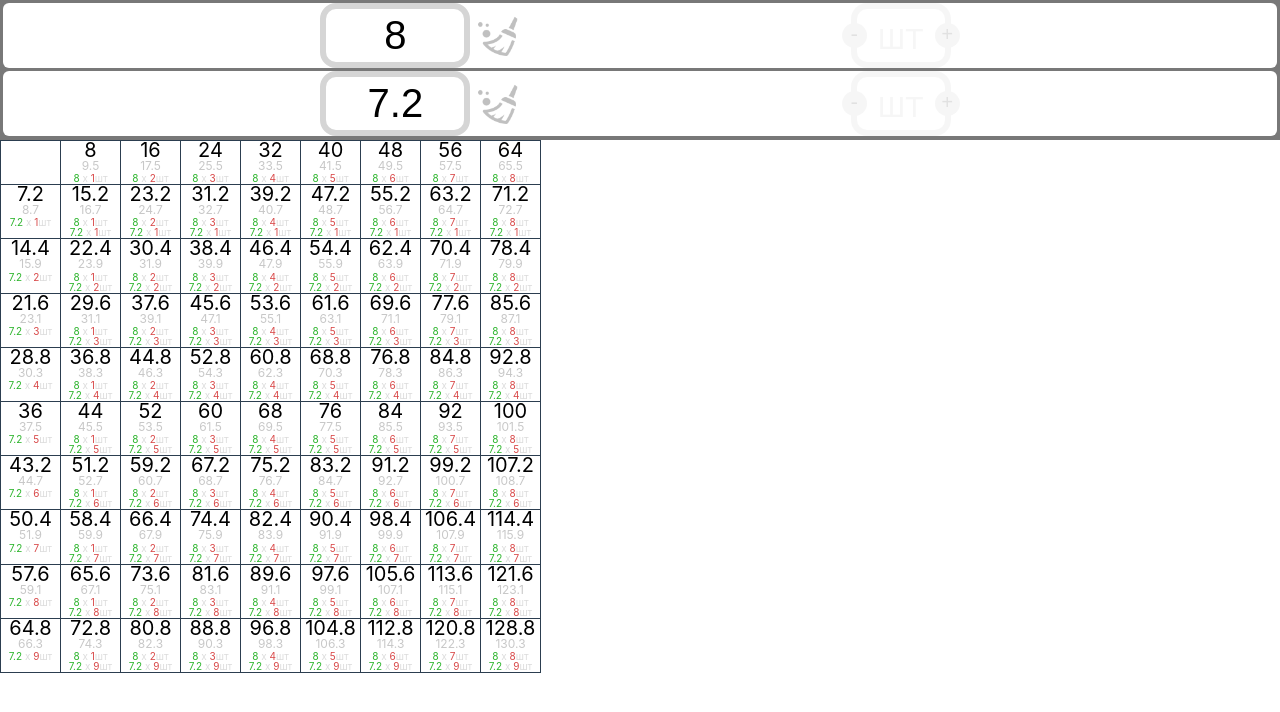
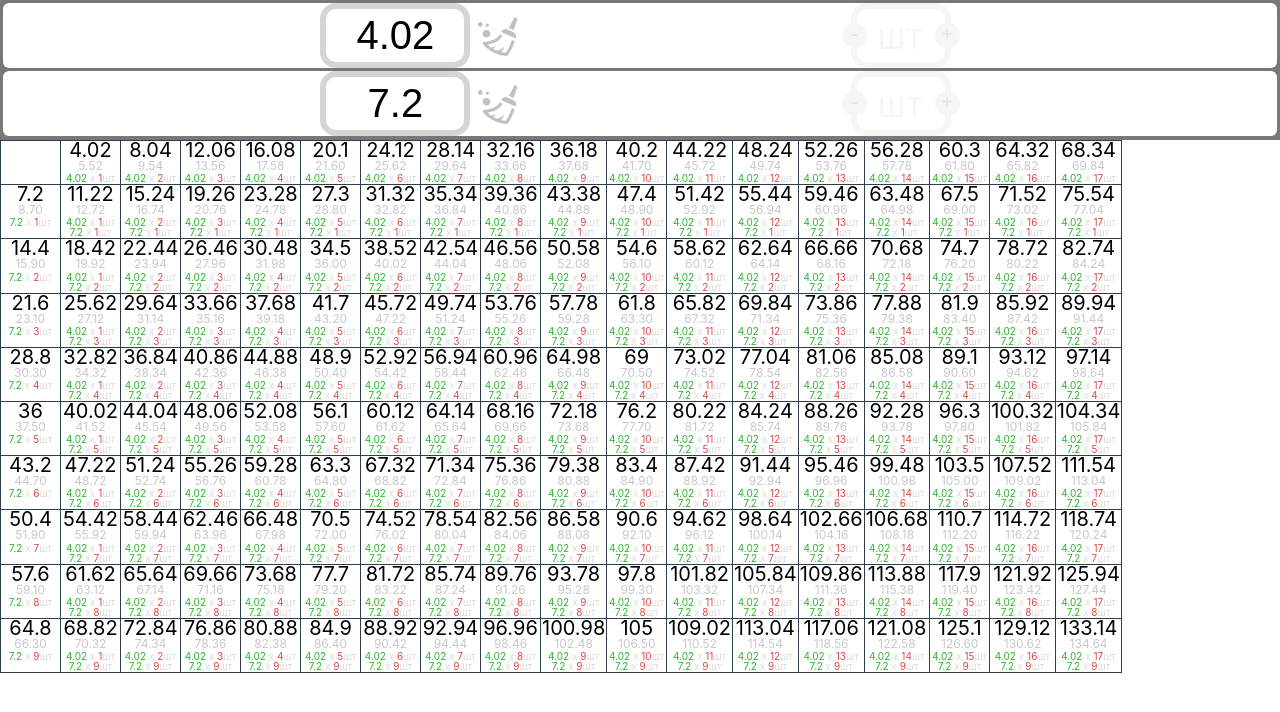
Before and after one commit to carculatr/carculatr-carculatr.github.io, a Vue app: page / in a window 1280 px wide. Shown: the top 712 px of the page. Built offline with nearby package versions, Linux system fonts and the light colour scheme.

Commit message:
fix float comma

```diff
--- a/src/components/table/TableCell.vue
+++ b/src/components/table/TableCell.vue
@@ -1,5 +1,5 @@
 <script setup>
-import { ref,watch, onMounted } from 'vue'
+import { ref, watch, onMounted } from 'vue'
 import { useMovieStore } from '../../stores/dataForCalculation'
 const moveieStore = useMovieStore()
 
@@ -18,11 +18,15 @@ const pc2 = props.lineNumber - 1
 //   rollLength.value = summ
 // }
 // calculate()
+// console.log( `
+// ${moveieStore.movies[0].meter} * 1000) * ${pc1} +${moveieStore.movies[1].meter} 1000 * ${pc2} ${1000}
+// ⚡${((moveieStore.movies[0].meter * 1000) * pc1 + (moveieStore.movies[1].meter * 1000) * pc2)/1000}
 
+// `)
 // watch works directly on a ref
 // watch(moveieStore.movies, async () => {
-  // console.log("🍃🤷‍♂️🤷‍♂️🤷‍♂️")
-  // calculate()
+// console.log("🍃🤷‍♂️🤷‍♂️🤷‍♂️")
+// calculate()
 // })
 </script>
 
@@ -32,8 +36,18 @@ const pc2 = props.lineNumber - 1
       <!-- #TODO разобраться с реактивостью -->
       <!-- <div class="rollLength">{{ rollLength }}</div> -->
       <!-- <div class="poltora">{{ rollLength + 1.5 }}</div> -->
-      <div class="rollLength">{{ ((moveieStore.movies[0].meter * 1000) * pc1 + (moveieStore.movies[1].meter * 1000) * pc2)/1000 }}</div>
-      <div class="poltora">{{ ((moveieStore.movies[0].meter * 1000) * pc1 + (moveieStore.movies[1].meter * 1000) * pc2)/1000 + 1.5 }}</div>
+      <!-- <div class="rollLength">{{ ((moveieStore.movies[0].meter * 1000) * pc1 + (moveieStore.movies[1].meter * 1000) * pc2)/1000 }}</div> -->
+      <!-- <div class="poltora">{{ ((moveieStore.movies[0].meter * 1000) * pc1 + (moveieStore.movies[1].meter * 1000) * pc2)/1000 + 1.5 }}</div> -->
+      <div class="rollLength">
+        {{ +(moveieStore.movies[0].meter * pc1 + moveieStore.movies[1].meter * pc2).toFixed(2) }}
+      </div>
+      <div class="poltora">
+        {{
+          (+(moveieStore.movies[0].meter * pc1 + moveieStore.movies[1].meter * pc2) + 1.5).toFixed(
+            2
+          )
+        }}
+      </div>
 
       <div class="pc-box" v-if="pc1 != 0">
         <div>
@@ -65,13 +79,13 @@ const pc2 = props.lineNumber - 1
 <style scoped>
 .rollLength {
   /* padding:5px; */
-  margin:-8px 0;
+  margin: -8px 0;
   color: black;
   font-size: 20px;
 }
 .pc-box {
   /* background: red; */
-  margin:-3px 0;
+  margin: -3px 0;
   font-size: 10px;
   /* background: red; */
   /* border-radius: 3px; */
@@ -80,7 +94,7 @@ const pc2 = props.lineNumber - 1
 }
 .poltora {
   font-size: 12px;
-  margin:-2px 0;
+  margin: -2px 0;
   color: rgb(200, 200, 200);
 }
 .cell {
@@ -109,6 +123,10 @@ td {
   /* padding:0 1px ; */
   color: rgb(220, 220, 220);
 }
-.pc{color:rgba(200, 0, 0, 0.719);}
-.meter{color:rgba(0, 165, 0, 0.83)}
+.pc {
+  color: rgba(200, 0, 0, 0.719);
+}
+.meter {
+  color: rgba(0, 165, 0, 0.83);
+}
 </style>
--- a/src/stores/dataForCalculation.js
+++ b/src/stores/dataForCalculation.js
@@ -5,7 +5,7 @@ export const useMovieStore = defineStore('movieStore', {
   state: () => ({
     movies: [
       {
-        meter: '8',
+        meter: '4.02',
         pc: '0'
       },
       {
```
